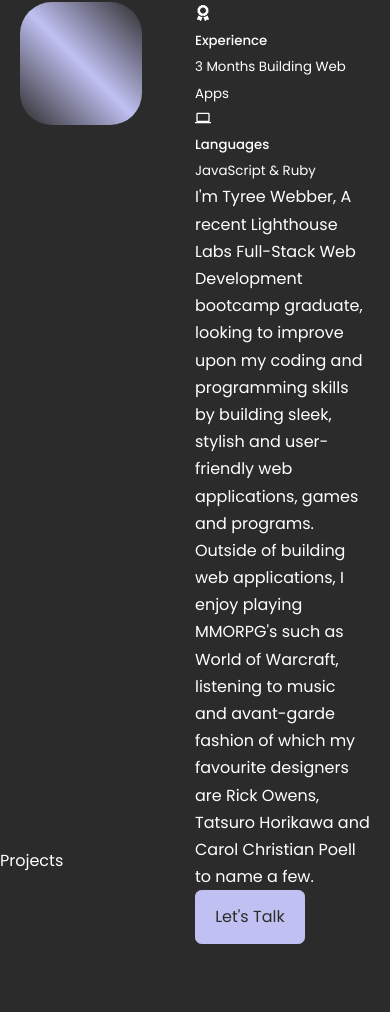
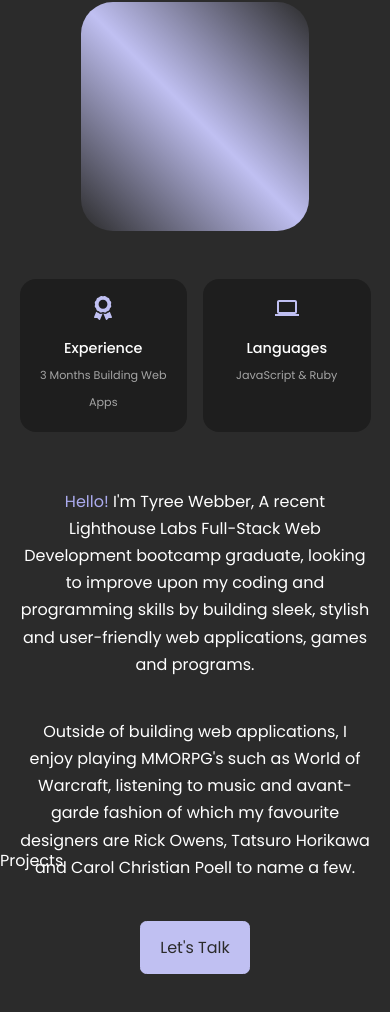
Before and after one commit to TyreeWebber/personal-website, a React (Create React App) app: page / in a window 390 px wide. Shown: the part 1033-2045 px from the top of the page. Built offline with nearby package versions, Linux system fonts and the light colour scheme.

Commit message:
complete about section and corresponding css

```diff
--- a/src/components/about/About.jsx
+++ b/src/components/about/About.jsx
@@ -31,8 +31,11 @@ const About = () => {
               <small>JavaScript & Ruby</small>
             </article>
           </div>
-            <p>
-            I'm Tyree Webber, A recent Lighthouse Labs Full-Stack Web Development bootcamp graduate, looking to improve upon my coding and programming skills by building sleek, stylish and user-friendly web applications, games and programs. Outside of building web applications, I enjoy playing MMORPG's such as World of Warcraft, listening to music and avant-garde fashion of which my favourite designers are Rick Owens, Tatsuro Horikawa and Carol Christian Poell to name a few.
+            <p className='dev'>
+            <mark className='hello'>Hello!</mark> I'm Tyree Webber, A recent Lighthouse Labs Full-Stack Web Development bootcamp graduate, looking to improve upon my coding and programming skills by building sleek, stylish and user-friendly web applications, games and programs.
+            </p>
+            <p className='personal'>
+            Outside of building web applications, I enjoy playing MMORPG's such as World of Warcraft, listening to music and avant-garde fashion of which my favourite designers are Rick Owens, Tatsuro Horikawa and Carol Christian Poell to name a few.
             </p>
 
             <a href="#contact" className='btn btn-primary'>Let's Talk</a>
--- a/src/components/about/about.css
+++ b/src/components/about/about.css
@@ -12,3 +12,114 @@
   display: grid;
   place-items: center;
 }
+
+.about__me-image {
+  border-radius: 2rem;
+  overflow: hidden;
+  transform: rotate(10deg);
+  transition: var(--transition);
+}
+
+.about__me-image:hover {
+  transform: rotate(0deg);
+}
+
+.dev {
+  padding-top: 2rem;
+  color: var(--text-color);
+}
+
+.personal {
+  padding-top: 1rem;
+  padding-bottom: 1rem;
+  color: var(--text-color);
+}
+
+.about__cards {
+  display: grid;
+  grid-template-columns: repeat(2, 1fr);
+  gap: 1.5rem;
+}
+
+.about__card {
+  background: var(--color-bg-variant);
+  border: 1px solid transparent;
+  border-radius: 1rem;
+  padding: 1rem;
+  text-align: center;
+  transition: var(--transition);
+}
+
+.about__card:hover {
+  background: transparent;
+  border-color: var(--color-primary-variant);
+  cursor: default;
+}
+
+.hello {
+  background: transparent;
+  color: var(--color-primary-variant);
+  font-size: 1rem;
+}
+
+.about__icon {
+  color: var(--color-primary);
+  font-size: 1.5rem;
+  margin-bottom: 0.5rem;
+}
+
+.about__card h5 {
+  font-size: 0.9rem;
+}
+
+.about__card small {
+  font-size: 0.7rem;
+  color: var(--color-light)
+}
+
+
+
+/* ===== MEDIA QUERIES (MEDIUM DEVICES) ===== */
+
+@media screen and (max-width: 1024px) {
+  .about__container {
+    grid-template-columns: 1fr;
+    gap: 0;
+  }
+
+  .about__me {
+    width: 50%;
+    margin: 2rem auto 4rem;
+  }
+
+  .about__content p {
+    margin: 1rem 0 1.5rem;
+  }
+}
+
+
+/* ===== MEDIA QUERIES (SMALL DEVICES) ===== */
+
+@media screen and (max-width: 600px) {
+  .about__me {
+    width: 65%;
+    margin: 0 auto 3rem;
+  }
+
+  .about__cards {
+    grid-template-columns: 1fr 1fr;
+    gap: 1rem;
+  }
+
+  .about__content {
+    text-align: center;
+  }
+
+  .about__content p {
+    margin: 1.5rem 0;
+  }
+
+  .personal {
+    margin-top: 1rem;
+  }
+}
--- a/src/index.css
+++ b/src/index.css
@@ -12,9 +12,9 @@
 
 :root {
   --color-bg: #2b2b2b;
-  --color-bg-variant: #2c2c6c;
+  --color-bg-variant: #1E1E1E;
   --color-primary: #C0C0F2;
-  --color-primary-variant: rgba(77, 181, 255, 0.4);
+  --color-primary-variant: #ABABEE;
   --text-color: #fff;
   --transition: all 400ms ease;
   --color-light: rgba(255, 255, 255, 0.6);
```
